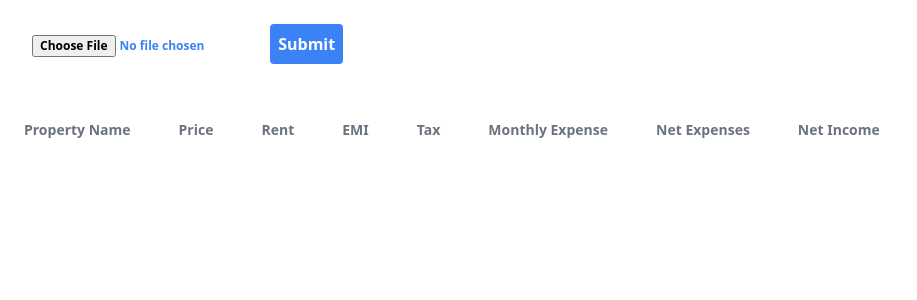
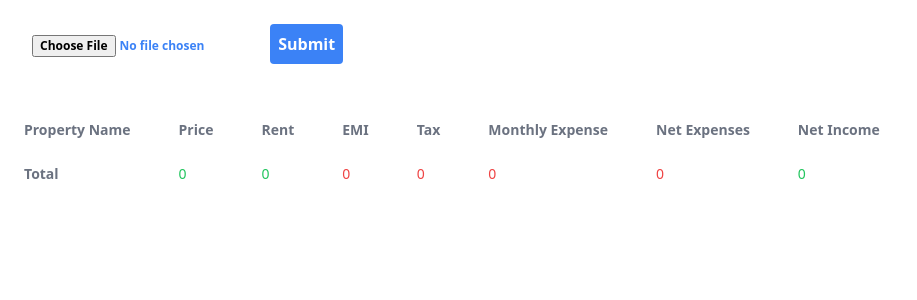
Before and after one commit to jmychalm13/mysite, a Django app: page /hello/ in a window 1280 px wide. Shown: the top 300 px of the page, without its empty margins (0-917 px from the left). Run offline with Django 3.2, Linux system fonts and the light colour scheme; lists and menus that the app fills with data are empty; style sheets or scripts are compiled from the project's sources.

Commit message:
displaying total values

```diff
--- a/myapp/templates/myapp/index.html
+++ b/myapp/templates/myapp/index.html
@@ -40,6 +40,16 @@
         <td class="px-6 py-4 text-sm text-green-500">{{object.income_monthly}}</td>
       </tr>
       {% endfor %}
+      <tr>
+        <td class="px-6 py-4 text-sm text-gray-500 font-bold">Total</td>
+        <td id="totalPrice" class="px-6 py-4 text-sm text-green-500">0</td>
+        <td id="totalRent" class="px-6 py-4 text-sm text-green-500">0</td>
+        <td id="totalEmi" class="px-6 py-4 text-sm text-red-500">0</td>
+        <td id="totalTax" class="px-6 py-4 text-sm text-red-500">0</td>
+        <td id="totalExp" class="px-6 py-4 text-sm text-red-500">0</td>
+        <td id="totalExpense" class="px-6 py-4 text-sm text-red-500">0</td>
+        <td id="totalIncome" class="px-6 py-4 text-sm text-green-500">0</td>
+      </tr>
     </tbody>
   </table>
   <script>
@@ -60,7 +70,7 @@
     let total_monthly_expense = 0;
     let total_income = 0;
 
-    for (let i = 1; i < table.rows.length; i++) {
+    for (let i = 1; i < table.rows.length - 1; i++) {
       net_prices = table.rows[i].cells[1].innerText;
       net_rent = table.rows[i].cells[2].innerText;
       net_emi = table.rows[i].cells[3].innerText;
@@ -85,6 +95,14 @@
       total_monthly_expense += net_monthly_expense;
       total_income += net_income;
     }
+    document.getElementById("totalPrice").innerHTML = total_prices;
+    document.getElementById("totalRent").innerHTML = total_rent;
+    document.getElementById("totalEmi").innerHTML = total_emi;
+    document.getElementById("totalTax").innerHTML = total_tax;
+    document.getElementById("totalExp").innerHTML = total_exp;
+    document.getElementById("totalIncome").innerHTML = total_income;
+    document.getElementById("totalExpense").innerHTML = total_monthly_expense;
+
     console.log(total_prices, total_rent, total_emi, total_tax, total_exp, total_monthly_expense, total_income);
   </script>
 </body>
```
Also changed, not shown: db.sqlite3, 1 other file.
